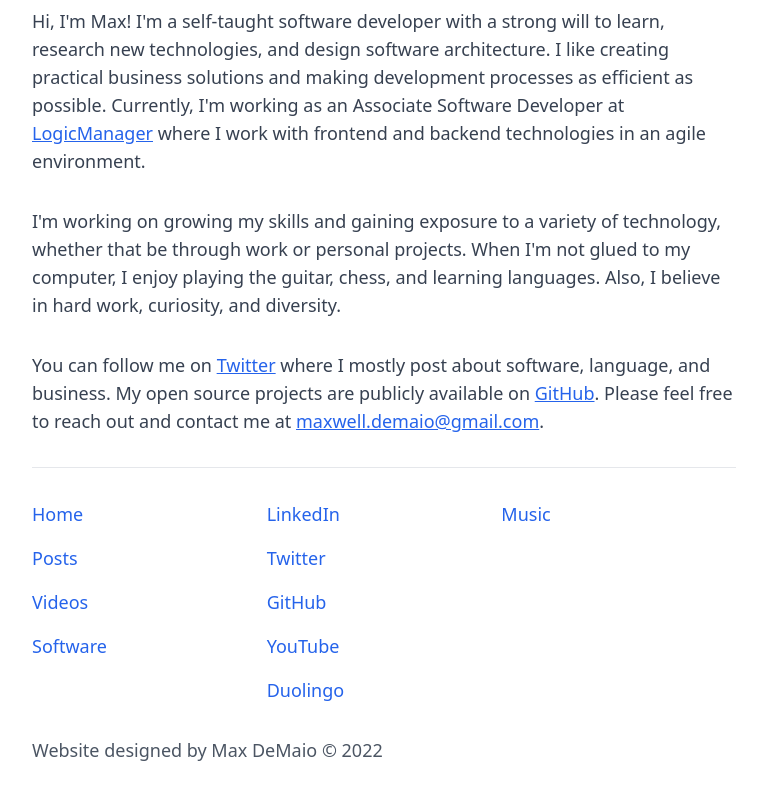
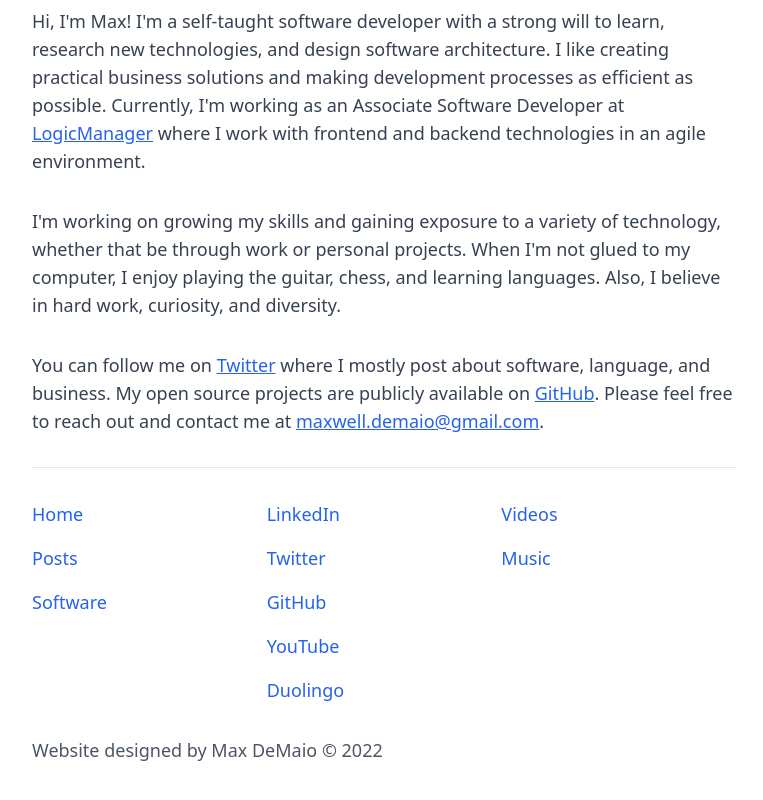
Before and after one commit to maxdemaio/max-nextjs, a Next.js app: page / in a window 1280 px wide. Shown: the part 396-1196 px from the top of the page, without its empty margins (256-1019 px from the left). Built offline with nearby package versions, Linux system fonts and the light colour scheme.

Commit message:
mv video link

```diff
--- a/components/FooterSocials.tsx
+++ b/components/FooterSocials.tsx
@@ -10,10 +10,6 @@ export default function FooterSocials() {
 
         <Link href="/posts">
           <a className="my-nav-link dark:my-nav-link-dark">Posts</a>
-        </Link>
-
-        <Link href="/videos">
-          <a className="my-nav-link dark:my-nav-link-dark">Videos</a>
         </Link>
 
         <Link href="/software">
@@ -63,6 +59,10 @@ export default function FooterSocials() {
       </div>
 
       <div className="flex flex-col space-y-4 mb-8">
+        <Link href="/videos">
+          <a className="my-nav-link dark:my-nav-link-dark">Videos</a>
+        </Link>
+
         <Link href="/music">
           <a
             aria-label="Music link"
```
